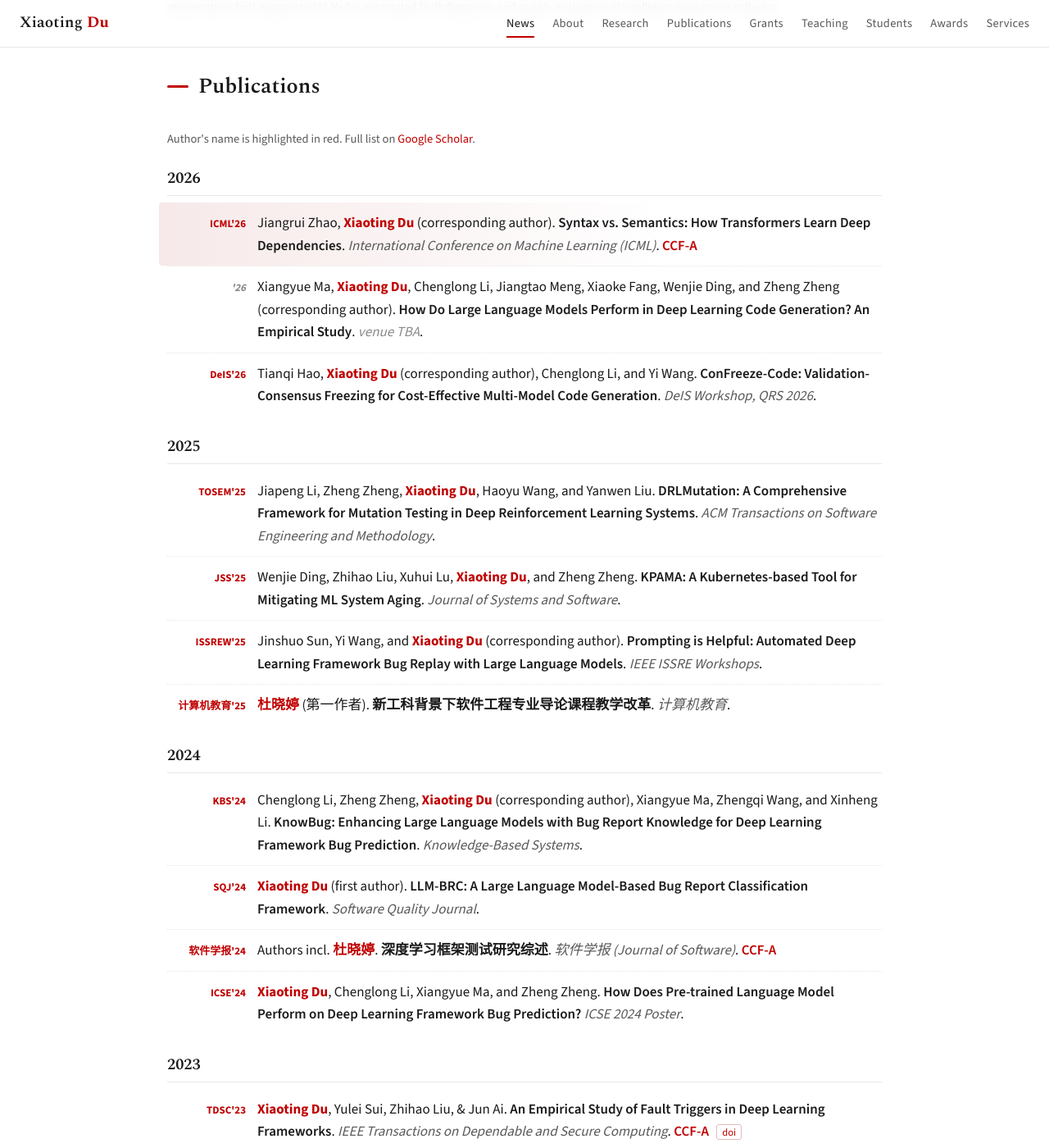
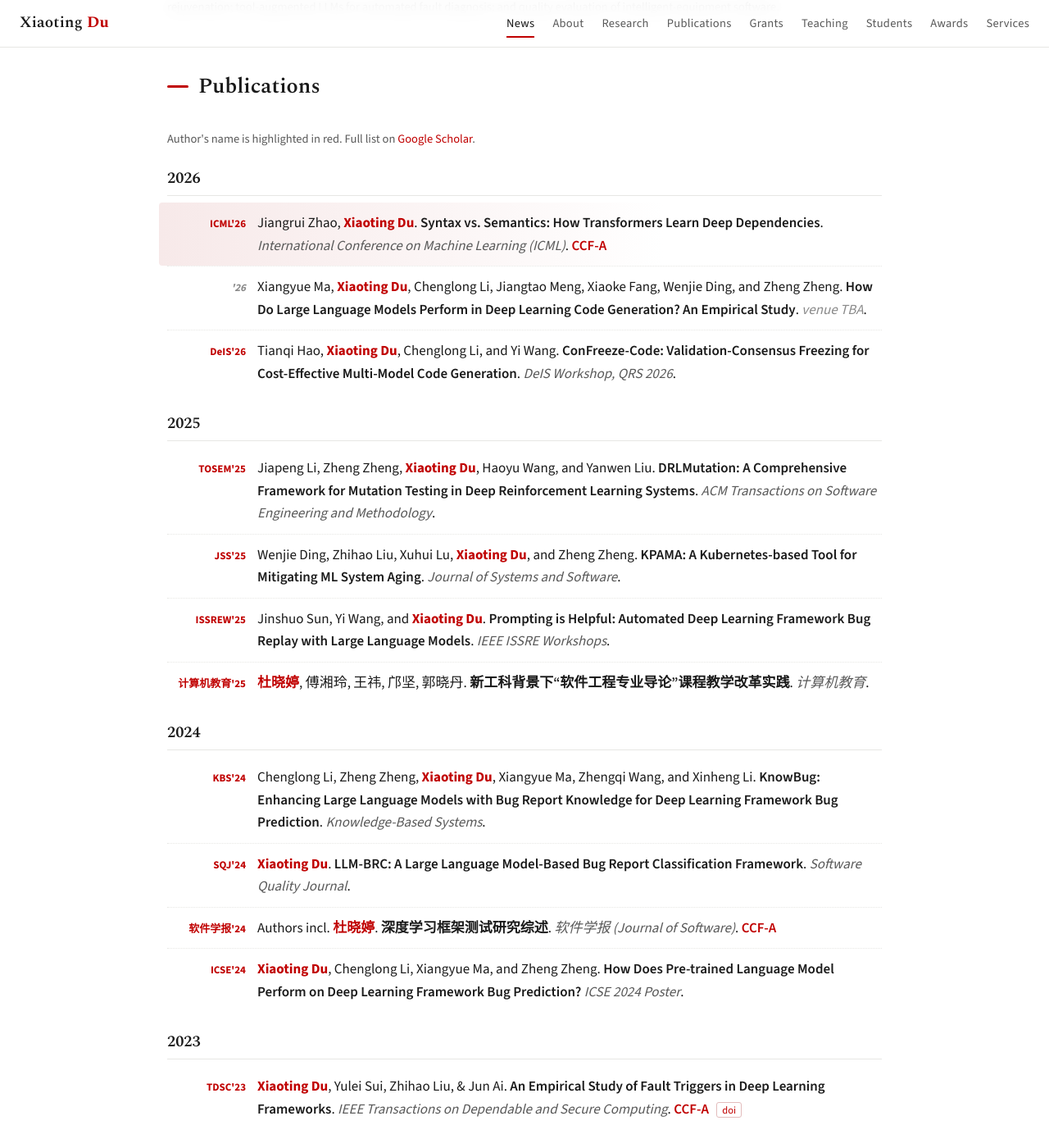
Before and after one commit to xiaotingdu/xiaotingdu.github.io, a Jekyll site: the page index.html, which Jekyll copies as it is, in a window 1280 px wide and 1400 px high, scrolled down 1598 px. Shown: the whole window at 82% size. Built offline with Jekyll 4.4.1, drawn with Linux system fonts in a browser that asks for light colours; a style sheet for code colours, icons or effects is not loaded.

Commit message:
style: drop (corresponding/first author) labels; add 计算机教育'25 authors
Co-Authored-By: Claude Opus 4.8 <noreply@anthropic.com>
Claude-Session: https://claude.ai/code/session_01HHvSEjrXxiD74jJiDgt76N

```diff
--- a/index.html
+++ b/index.html
@@ -120,15 +120,15 @@
     <div class="year-head">2026</div>
     <div class="pub featured">
       <div class="venue">ICML'26</div>
-      <div class="pub__body">Jiangrui Zhao, <span class="me">Xiaoting Du</span> (corresponding author). <span class="title">Syntax vs. Semantics: How Transformers Learn Deep Dependencies</span>. <span class="viz">International Conference on Machine Learning (ICML)</span>. <span class="award">CCF-A</span></div>
+      <div class="pub__body">Jiangrui Zhao, <span class="me">Xiaoting Du</span>. <span class="title">Syntax vs. Semantics: How Transformers Learn Deep Dependencies</span>. <span class="viz">International Conference on Machine Learning (ICML)</span>. <span class="award">CCF-A</span></div>
     </div>
     <div class="pub">
       <div class="venue"><span class="todo">'26</span></div>
-      <div class="pub__body">Xiangyue Ma, <span class="me">Xiaoting Du</span>, Chenglong Li, Jiangtao Meng, Xiaoke Fang, Wenjie Ding, and Zheng Zheng (corresponding author). <span class="title">How Do Large Language Models Perform in Deep Learning Code Generation? An Empirical Study</span>. <span class="viz"><span class="todo">venue TBA</span></span>.</div>
+      <div class="pub__body">Xiangyue Ma, <span class="me">Xiaoting Du</span>, Chenglong Li, Jiangtao Meng, Xiaoke Fang, Wenjie Ding, and Zheng Zheng. <span class="title">How Do Large Language Models Perform in Deep Learning Code Generation? An Empirical Study</span>. <span class="viz"><span class="todo">venue TBA</span></span>.</div>
     </div>
     <div class="pub">
       <div class="venue">DeIS'26</div>
-      <div class="pub__body">Tianqi Hao, <span class="me">Xiaoting Du</span> (corresponding author), Chenglong Li, and Yi Wang. <span class="title">ConFreeze-Code: Validation-Consensus Freezing for Cost-Effective Multi-Model Code Generation</span>. <span class="viz">DeIS Workshop, QRS 2026</span>.</div>
+      <div class="pub__body">Tianqi Hao, <span class="me">Xiaoting Du</span>, Chenglong Li, and Yi Wang. <span class="title">ConFreeze-Code: Validation-Consensus Freezing for Cost-Effective Multi-Model Code Generation</span>. <span class="viz">DeIS Workshop, QRS 2026</span>.</div>
     </div>
 
     <!-- 2025 -->
@@ -143,22 +143,22 @@
     </div>
     <div class="pub">
       <div class="venue">ISSREW'25</div>
-      <div class="pub__body">Jinshuo Sun, Yi Wang, and <span class="me">Xiaoting Du</span> (corresponding author). <span class="title">Prompting is Helpful: Automated Deep Learning Framework Bug Replay with Large Language Models</span>. <span class="viz">IEEE ISSRE Workshops</span>.</div>
+      <div class="pub__body">Jinshuo Sun, Yi Wang, and <span class="me">Xiaoting Du</span>. <span class="title">Prompting is Helpful: Automated Deep Learning Framework Bug Replay with Large Language Models</span>. <span class="viz">IEEE ISSRE Workshops</span>.</div>
     </div>
     <div class="pub">
       <div class="venue">计算机教育'25</div>
-      <div class="pub__body"><span class="me">杜晓婷</span> (第一作者). <span class="title">新工科背景下软件工程专业导论课程教学改革</span>. <span class="viz">计算机教育</span>.</div>
+      <div class="pub__body"><span class="me">杜晓婷</span>, 傅湘玲, 王祎, 邝坚, 郭晓丹. <span class="title">新工科背景下“软件工程专业导论”课程教学改革实践</span>. <span class="viz">计算机教育</span>.</div>
     </div>
 
     <!-- 2024 -->
     <div class="year-head">2024</div>
     <div class="pub">
       <div class="venue">KBS'24</div>
-      <div class="pub__body">Chenglong Li, Zheng Zheng, <span class="me">Xiaoting Du</span> (corresponding author), Xiangyue Ma, Zhengqi Wang, and Xinheng Li. <span class="title">KnowBug: Enhancing Large Language Models with Bug Report Knowledge for Deep Learning Framework Bug Prediction</span>. <span class="viz">Knowledge-Based Systems</span>.</div>
+      <div class="pub__body">Chenglong Li, Zheng Zheng, <span class="me">Xiaoting Du</span>, Xiangyue Ma, Zhengqi Wang, and Xinheng Li. <span class="title">KnowBug: Enhancing Large Language Models with Bug Report Knowledge for Deep Learning Framework Bug Prediction</span>. <span class="viz">Knowledge-Based Systems</span>.</div>
     </div>
     <div class="pub">
       <div class="venue">SQJ'24</div>
-      <div class="pub__body"><span class="me">Xiaoting Du</span> (first author). <span class="title">LLM-BRC: A Large Language Model-Based Bug Report Classification Framework</span>. <span class="viz">Software Quality Journal</span>.</div>
+      <div class="pub__body"><span class="me">Xiaoting Du</span>. <span class="title">LLM-BRC: A Large Language Model-Based Bug Report Classification Framework</span>. <span class="viz">Software Quality Journal</span>.</div>
     </div>
     <div class="pub">
       <div class="venue">软件学报'24</div>
```
